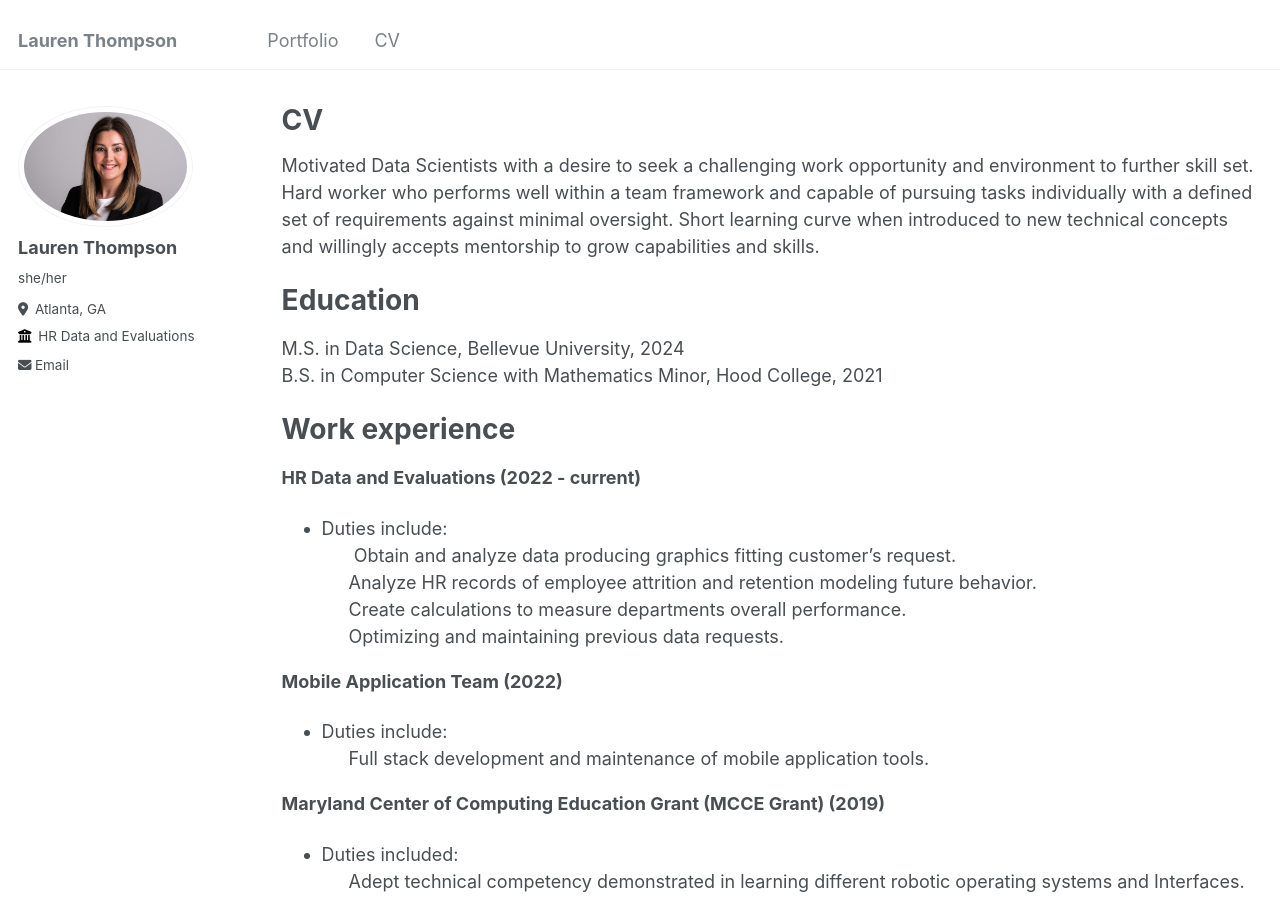
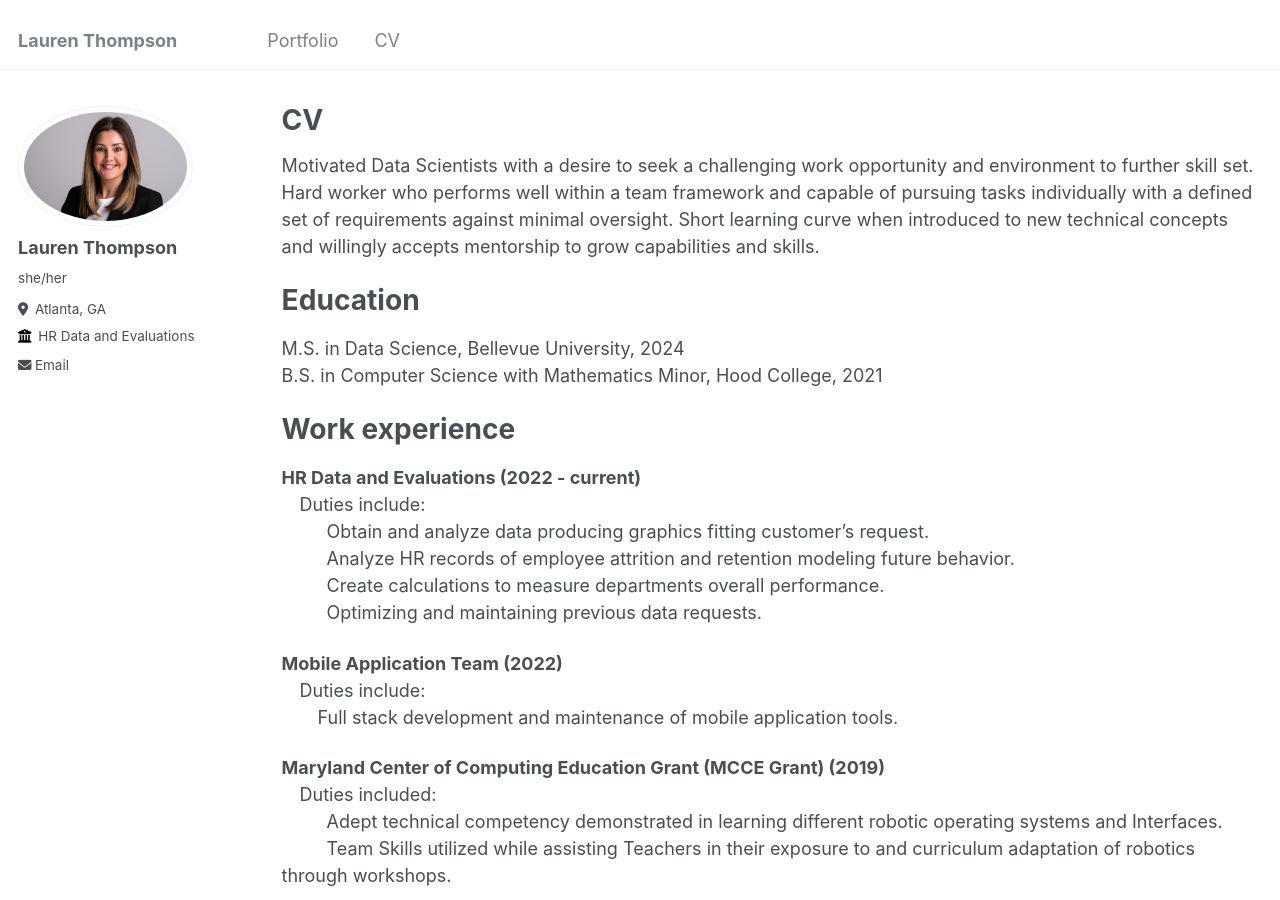
Before and after one commit to laurenthompson4477/Portfolio.github.io, a Jekyll site: the page built from _pages/cv.md, in a window 1280 px wide and 900 px high. Built offline with Jekyll 4.4.1, drawn with Linux system fonts in a browser that asks for light colours.

Commit message:
Update cv.md

```diff
--- a/_pages/cv.md
+++ b/_pages/cv.md
@@ -19,25 +19,25 @@ B.S. in Computer Science with Mathematics Minor, Hood College, 2021
 
 Work experience
 ======
-**HR Data and Evaluations (2022 - current)**
-  * Duties include:<br>
-  &ensp;&ensp;&ensp; Obtain and analyze data producing graphics fitting customer's request.<br>
-  &ensp;&ensp;&ensp;Analyze HR records of employee attrition and retention modeling future behavior.<br>
-  &ensp;&ensp;&ensp;Create calculations to measure departments overall performance.<br>
-  &ensp;&ensp;&ensp;Optimizing and maintaining previous data requests.
+**HR Data and Evaluations (2022 - current)** <br>
+&ensp;&ensp;Duties include:<br>
+  &ensp;&ensp;&ensp;&ensp;&ensp;Obtain and analyze data producing graphics fitting customer's request.<br>
+  &ensp;&ensp;&ensp;&ensp;&ensp;Analyze HR records of employee attrition and retention modeling future behavior.<br>
+  &ensp;&ensp;&ensp;&ensp;&ensp;Create calculations to measure departments overall performance.<br>
+  &ensp;&ensp;&ensp;&ensp;&ensp;Optimizing and maintaining previous data requests.
 
-**Mobile Application Team (2022)**
-  * Duties include: <br>
-  &ensp;&ensp;&ensp;Full stack development and maintenance of mobile application tools.
+**Mobile Application Team (2022)** <br>
+&ensp;&ensp;Duties include: <br>
+  &ensp;&ensp;&ensp;&ensp;Full stack development and maintenance of mobile application tools.
 
-**Maryland Center of Computing Education Grant (MCCE Grant) (2019)**
-  * Duties included:<br>
-    &ensp;&ensp;&ensp;Adept technical competency demonstrated in learning different robotic operating systems and Interfaces.<br>
-    &ensp;&ensp;&ensp;Team Skills utilized while assisting Teachers in their exposure to and curriculum adaptation of robotics through workshops.
+**Maryland Center of Computing Education Grant (MCCE Grant) (2019)** <br>
+&ensp;&ensp;Duties included:<br>
+    &ensp;&ensp;&ensp;&ensp;&ensp;Adept technical competency demonstrated in learning different robotic operating systems and Interfaces.<br>
+    &ensp;&ensp;&ensp;&ensp;&ensp;Team Skills utilized while assisting Teachers in their exposure to and curriculum adaptation of robotics through workshops.
 
-**Securitas Critical Infrastructure Service (SCIS) (2018-2019)**
-  * Duties included:<br>
-    &ensp;&ensp;&ensp;Surveillance and detection of potential threats.
+**Securitas Critical Infrastructure Service (SCIS) (2018-2019)** <br>
+&ensp;&ensp;Duties included:<br>
+    &ensp;&ensp;&ensp;&ensp;&ensp;Surveillance and detection of potential threats.
 
 
 Languages
```
